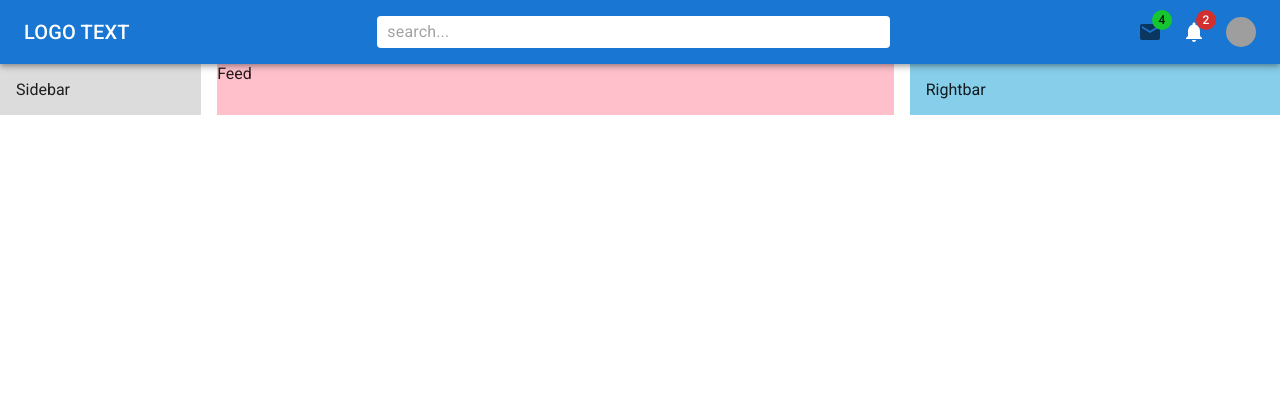
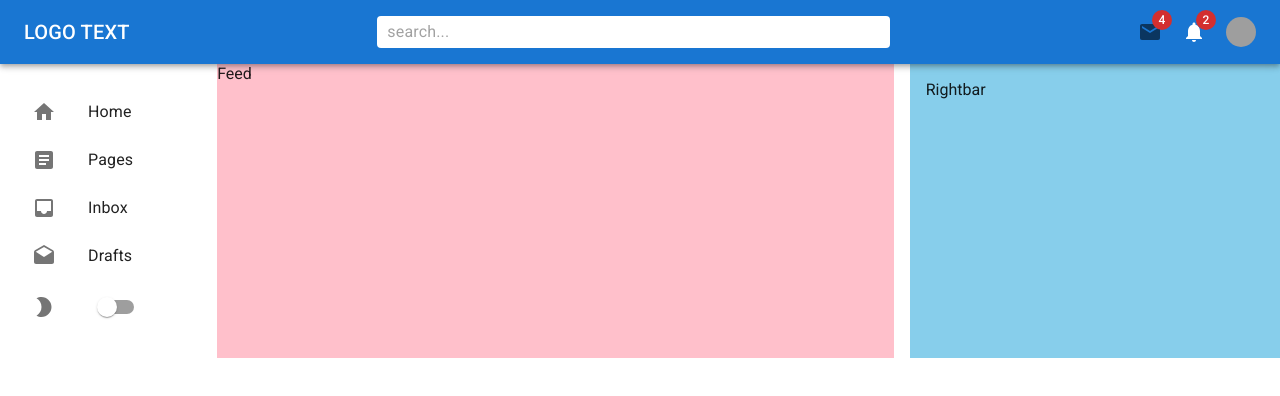
Before and after one commit to abr-ya/react-mui5-site, a React (Create React App) app: page / in a window 1280 px wide. Shown: the top 396 px of the page. Built offline with nearby package versions, Linux system fonts and the light colour scheme; grey boxes are pictures that could not be loaded; the HTML template or start-up script is replaced by a standard one.

Commit message:
feat: Update Sidebar component

```diff
--- a/src/App.tsx
+++ b/src/App.tsx
@@ -6,12 +6,16 @@ import Feed from "./components/Feed";
 import { theme } from "./theme";
 
 function App() {
+  const toggleMode = () => {
+    console.log('toggleMode');
+  };
+
   return (
     <ThemeProvider theme={theme}>
       <Box bgcolor={"background.default"} color={"text.primary"}>
         <Navbar />
         <Stack direction="row" spacing={2} justifyContent="space-between">
-          <Sidebar />
+          <Sidebar toggleMode={toggleMode} />
           <Feed />
           <Rightbar />
         </Stack>
--- a/src/components/Navbar.tsx
+++ b/src/components/Navbar.tsx
@@ -14,7 +14,7 @@ function Navbar() {
           <InputBase placeholder="search..." />
         </Search>
         <Icons>
-          <Badge badgeContent={4} color="secondary">
+          <Badge badgeContent={4} color="error">
             <Mail color="action" />
           </Badge>
           <Badge badgeContent={2} color="error">
--- a/src/components/Sidebar.jsx
+++ /dev/null
@@ -1,20 +0,0 @@
-import { Box } from "@mui/material";
-import { useTheme } from '@mui/material/styles';
-
-function Sidebar() {
-  const theme = useTheme();
-  console.log(theme);
-
-  return (
-    <Box
-      bgcolor="gainsboro"
-      flex={1}
-      p={2}
-      sx={{ display: { xs: "none", sm: "block" } }}
-    >
-      Sidebar
-    </Box>
-  )
-}
-
-export default Sidebar;
--- /dev/null
+++ b/src/components/Sidebar.tsx
@@ -0,0 +1,67 @@
+import {
+  Box, List, ListItem, ListItemButton, ListItemIcon, ListItemText, Switch,
+} from "@mui/material";
+import { Inbox, Drafts, Home, Article, ModeNight } from '@mui/icons-material';
+// import { useTheme } from '@mui/material/styles';
+
+interface ISidebar {
+  toggleMode: () => void;
+}
+
+const Sidebar = ({ toggleMode }: ISidebar) => {
+  // const theme = useTheme();
+  // console.log(theme);
+
+  return (
+    <Box
+      flex={1}
+      p={2}
+      sx={{ display: { xs: "none", sm: "block" } }}
+    >
+      <List>
+        <ListItem disablePadding>
+          <ListItemButton component="a" href="#home">
+            <ListItemIcon>
+              <Home />
+            </ListItemIcon>
+            <ListItemText primary="Home" />
+          </ListItemButton>
+        </ListItem>
+        <ListItem disablePadding>
+          <ListItemButton component="a" href="#simple-list">
+            <ListItemIcon>
+              <Article />
+            </ListItemIcon>
+            <ListItemText primary="Pages" />
+          </ListItemButton>
+        </ListItem>
+        <ListItem disablePadding>
+          <ListItemButton>
+            <ListItemIcon>
+              <Inbox />
+            </ListItemIcon>
+            <ListItemText primary="Inbox" />
+          </ListItemButton>
+        </ListItem>
+        <ListItem disablePadding>
+          <ListItemButton>
+            <ListItemIcon>
+              <Drafts />
+            </ListItemIcon>
+            <ListItemText primary="Drafts" />
+          </ListItemButton>
+        </ListItem>
+        <ListItem disablePadding>
+            <ListItemButton component="a" href="#simple-list">
+              <ListItemIcon>
+                <ModeNight />
+              </ListItemIcon>
+              <Switch onChange={toggleMode}/>
+            </ListItemButton>
+          </ListItem>
+      </List>
+    </Box>
+  )
+}
+
+export default Sidebar;
--- a/src/theme.ts
+++ b/src/theme.ts
@@ -12,7 +12,7 @@ export const theme = createTheme({
   },
   palette:{
     secondary:{
-      main: '#15c630',
+      main: '#ссс',
     },
   }
 });
```
